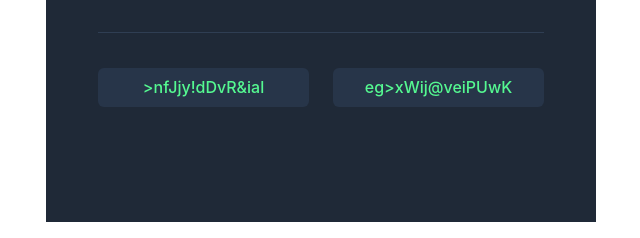
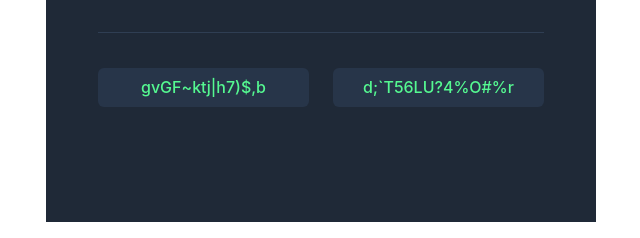
Before and after one commit to goldenokeama/password-generator, a website built with Vite: page index.html in a window 1280 px wide. Both pictures are taken after a click on the button "Generate passwords". Shown: the part 454-692 px from the top of the page, 319-959 px from the left. Built offline with nearby package versions, Linux system fonts and the light colour scheme.

Commit message:
once the generate-passwords' button is clicked, two passwords of 15 characters each, are generated and rendered to the DOM

```diff
--- a/index.html
+++ b/index.html
@@ -10,11 +10,13 @@
         >
       </h1>
       <p class="subtext">Never use an insecure password again.</p>
-      <button class="generate-passwords-btn">Generate passwords</button>
+      <button id="generate-passwords-btn" class="generate-passwords-btn">
+        Generate passwords
+      </button>
 
       <div class="passwords-container">
-        <div class="first-password">>nfJjy!dDvR&ial</div>
-        <div class="second-password">eg>xWij@veiPUwK</div>
+        <div id="first-password-el" class="first-password"></div>
+        <div id="second-password-el" class="second-password"></div>
       </div>
     </div>
     <script src="index.js" type="module"></script>
--- a/index.js
+++ b/index.js
@@ -91,3 +91,37 @@ const characters = [
   "?",
   "/",
 ];
+
+const generatePasswordsBtn = document.getElementById("generate-passwords-btn");
+const firstPasswordEl = document.getElementById("first-password-el");
+const secondPasswordEl = document.getElementById("second-password-el");
+
+generatePasswordsBtn.addEventListener("click", generatePasswords);
+
+let passwordLength = 15;
+
+function getPassword(maxLimit) {
+  let password = "";
+
+  for (let i = 0; i < passwordLength; i++) {
+    let randomIndex = Math.floor(Math.random() * maxLimit);
+    password += characters[randomIndex];
+  }
+  // console.log(password.length);
+  return password;
+}
+
+function renderPasswords(firstPassword, secondPassword) {
+  firstPasswordEl.textContent = firstPassword;
+  secondPasswordEl.textContent = secondPassword;
+}
+
+function generatePasswords() {
+  const firstPassword = getPassword(characters.length);
+  const secondPassword = getPassword(characters.length);
+
+  // console.log("firstPassword :", firstPassword);
+  // console.log("secondPassword :", secondPassword);
+
+  renderPasswords(firstPassword, secondPassword);
+}
```
